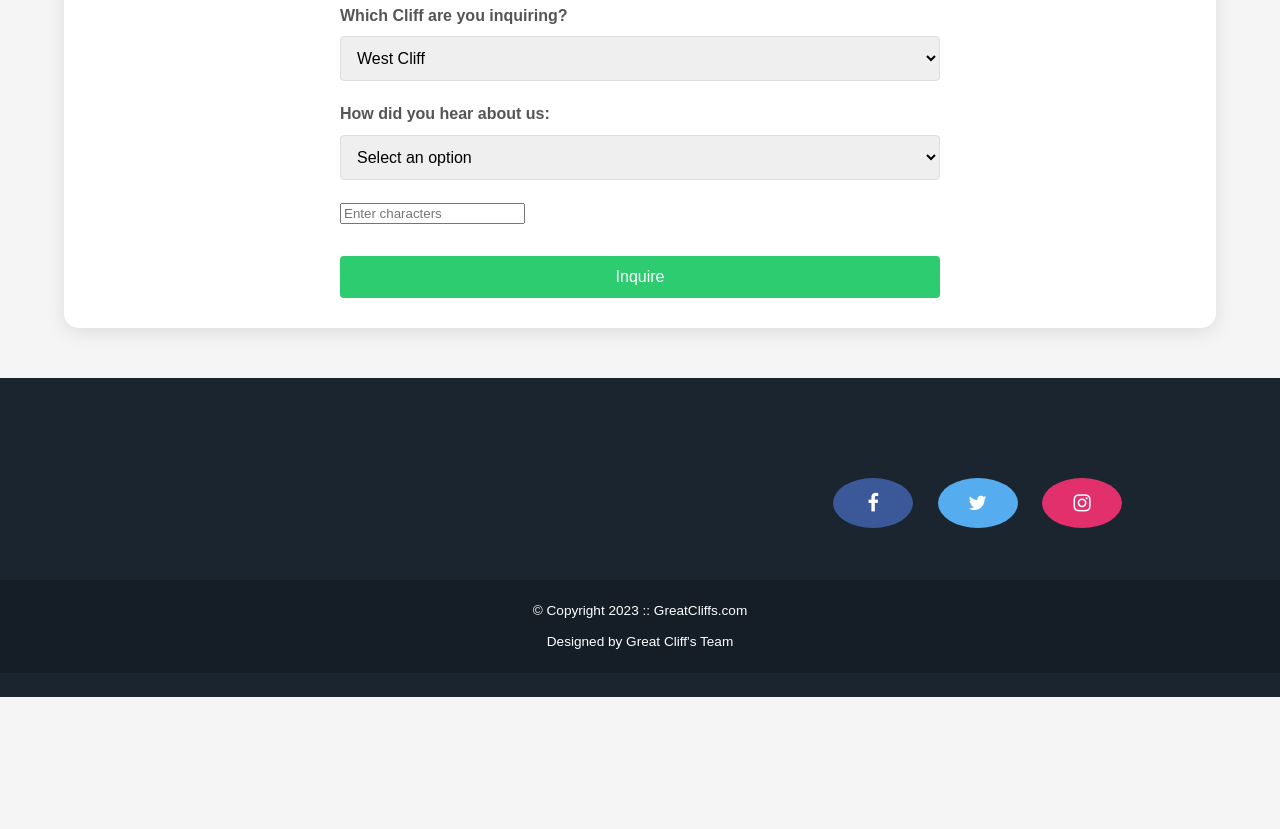
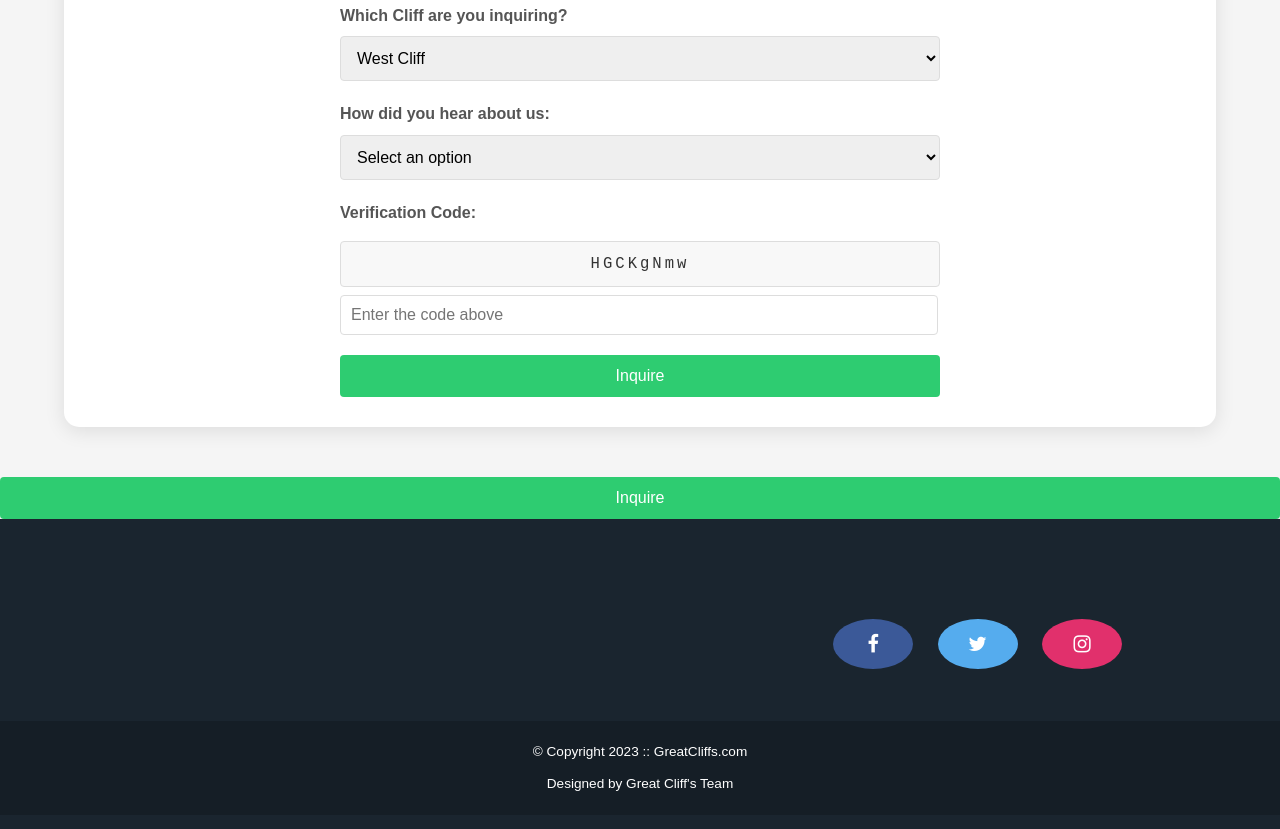
Before and after one commit to rsoni1049/Week4--Day1-Homework, a plain HTML site: page contact.html in a window 1280 px wide. Shown: the part 1718-2547 px from the top of the page. Before the commit the page ends 2415 px from the top, so only its background shows below. Drawn offline with Linux system fonts and the light colour scheme.

Commit message:
commit 2

```diff
--- a/contact.html
+++ b/contact.html
@@ -7,6 +7,7 @@
     <link rel="stylesheet" href="https://cdnjs.cloudflare.com/ajax/libs/font-awesome/4.7.0/css/font-awesome.min.css">
     <link rel="stylesheet" href="style.css">
 </head>
+<script src="/randomcodes.js"></script>
 <body>
     <header class="contact-header">
         <div class="header-content">
@@ -87,15 +88,21 @@
                 </div>
 
                 <!-- Random Codes Section Added Here -->
-                <div class="randomcode">
-                    <input type="text" name="randomcode" placeholder="Enter characters">
-                    <p id="codes"></p>
-                </div>
+<div class="form-group">
+    <label>Verification Code:</label>
+    <div class="verification-code">
+        <div id="codes" class="code-display"></div>
+        <input type="text" name="randomcode" id="randomcode" placeholder="Enter the code above" required>
+    </div>
+</div>
 
                 <button type="submit" class="submit-btn">Inquire</button>
             </form>
         </main>
     </div>
+    <!-- Add this right before the submit button in your contact form -->
+
+<button type="submit" class="submit-btn" id="submitBtn">Inquire</button>
 
     <footer>
         <div id="nondisclaimer">
--- /dev/null
+++ b/randomcodes.js
@@ -0,0 +1,14 @@
+function generateCode() {
+    let code = '';
+    let chars = '0123456789ABCDEFGHIJKLMNOPQRSTUVWXYZabcdefghijklmnopqrstuvwxyz';
+
+    for (let i = 0; i < 8; i++) {
+        let randomChar = chars.charAt(Math.floor(Math.random() * chars.length));
+        code += randomChar;
+    }
+
+    document.getElementById("codes").innerText = code;
+    document.getElementById("submitBtn").disabled = true;
+}
+
+window.onload = generateCode;
--- a/style.css
+++ b/style.css
@@ -815,3 +815,28 @@ footer {
         margin: 0 auto;
         border-radius: 8px;
     }
+
+    /* Verification Code Styles */
+.verification-code {
+    margin: 15px 0;
+}
+
+.code-display {
+    font-size: 1.2em;
+    letter-spacing: 3px;
+    text-align: center;
+    background-color: #f8f8f8;
+    padding: 10px;
+    border-radius: 4px;
+    margin-bottom: 8px;
+    font-family: monospace;
+    border: 1px solid #ddd;
+}
+
+#randomcode {
+    width: 96%;
+    padding: 10px;
+    border: 1px solid #ddd;
+    border-radius: 4px;
+    font-size: 1em;
+}
```
